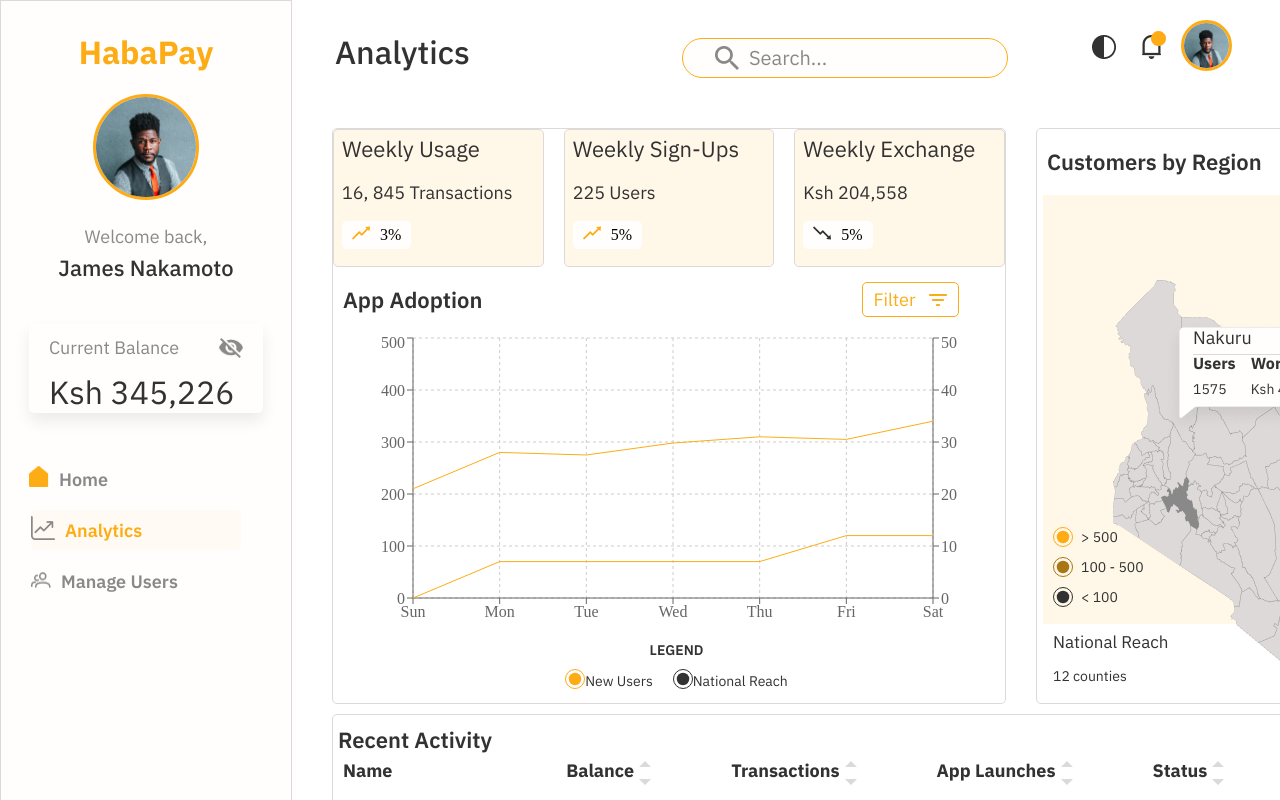
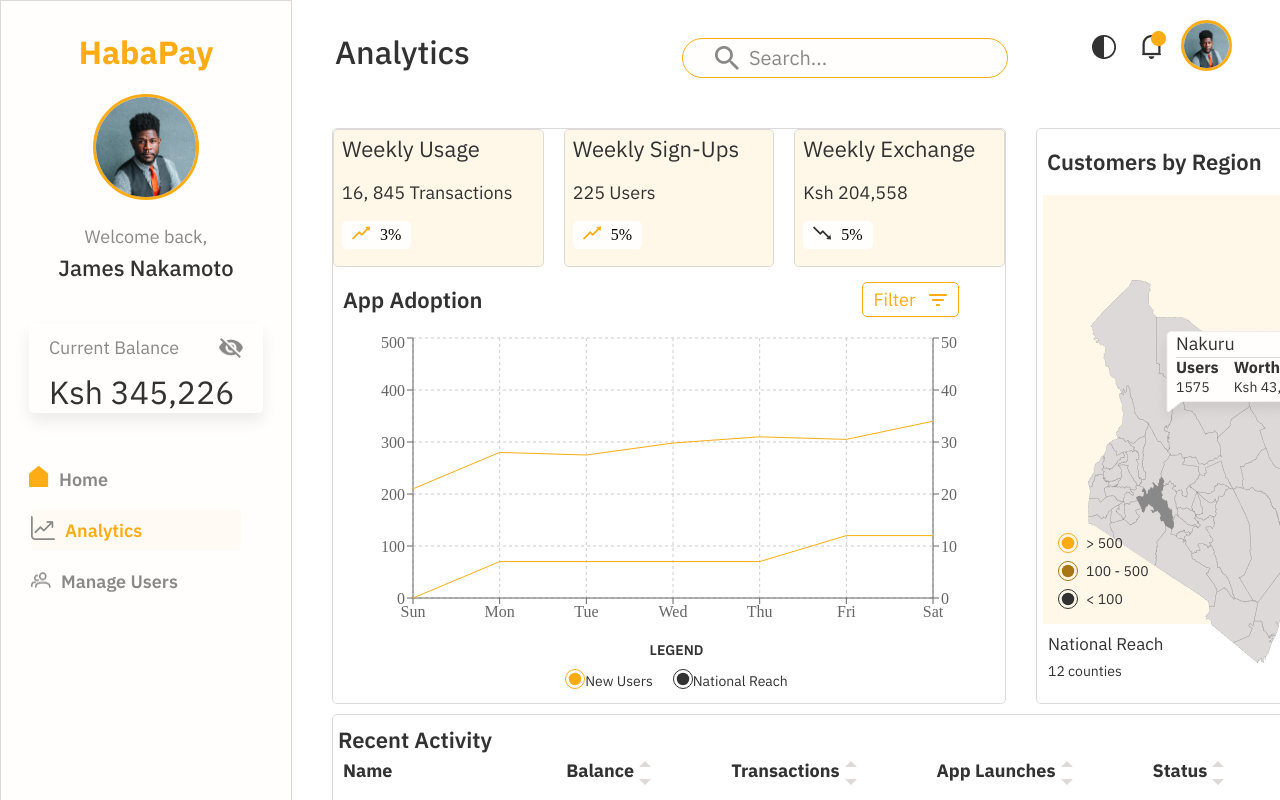
Before and after one commit to glitex-interns-june-2023/haba-pay, a React (Create React App) app: page /analytics in a window 1280 px wide. Shown: the top 800 px of the page. Built offline with nearby package versions, Linux system fonts and the light colour scheme.

Commit message:
style: Updated th Analytics component  styling

```diff
--- a/src/Styles/Analytics.css
+++ b/src/Styles/Analytics.css
@@ -111,7 +111,7 @@
 }
 
 .region-analytics {
-    width: 400px;
+    width: 370px;
     height: 574px;
     margin-left: 30px;
     border-radius: 5px;
@@ -127,7 +127,7 @@
 }
 
 .region-stats {
-    width: 388px;
+    width: 355px;
     height: 429px;
     background: #FFF7E8;
     margin-left: 6px;
@@ -169,22 +169,24 @@
 }
 
 .map {
-    margin-top: -120px;
+    margin: -120px -25px;
     padding: 85px 70px;
     cursor: pointer;
 }
 
 .county-analytics img {
     position: relative;
-    top: -350px;
-    left: 50px;
+    top: -345px;
+    left: 64px;
+    width: 175px;
+    height: 110px;
     cursor: pointer;
 }
 
 .county-content {
     position: relative;
-    top: -485px;
-    left: 80px;
+    top: -465px;
+    left: 88px;
     cursor: pointer;
 }
 
@@ -196,10 +198,10 @@
 }
 
 .county-line {
-    width: 160px;
+    width: 140px;
     height: 0.5px;
     background: #DED9D9;
-    margin-top: -10px;
+    margin-top: -13px;
 }
 
 .county-stats {
@@ -214,7 +216,7 @@
     font-family: IBM Plex Sans;
     font-size: 16px;
     font-weight: 700;
-    margin-top: -2px;
+    margin-top: -1px;
 }
 
 .county-users p,
@@ -223,20 +225,20 @@
     font-family: IBM Plex Sans;
     font-size: 14px;
     font-weight: 400;
-    margin-top: -9px;
+    margin-top: -15px;
 }
 
 .number-stats {
     display: flex;
     flex-direction: column;
     align-items: flex-start;
-    margin: -380px -60px;
+    margin: -350px -30px;
 }
 
 .number-stats div {
     display: flex;
     align-items: center;
-    padding-top: 10px;
+    padding-top: 8px;
 }
 
 .number-stats svg {
@@ -253,13 +255,13 @@
 }
 
 .nationalusers-stats {
-    padding-top: 400px;
+    padding-top: 370px;
 }
 
 .total-nationalreach {
     gap: 10px;
     margin: -10px -70px;
-    padding-left: 10px;
+    padding-left: 30px;
 }
 
 .total-nationalreach h2,
@@ -276,10 +278,11 @@
     font-family: IBM Plex Sans;
     font-size: 14px;
     font-weight: 400;
+    margin-top: -7px;
 }
 
 .total-nationalusers {
-    margin: -65px 205px;
+    margin: -60px 200px;
 }
 
 .analytics-recentactivities {
--- a/src/pages/Analytics.jsx
+++ b/src/pages/Analytics.jsx
@@ -145,7 +145,7 @@
                                         </div>
 
                                         <div className="total-nationalusers">
-                                            <h2>Total Users</h2>
+                                            <h2>TotalUsers</h2>
                                             <h3>4,450</h3>
                                         </div>
                                     </div>
```
